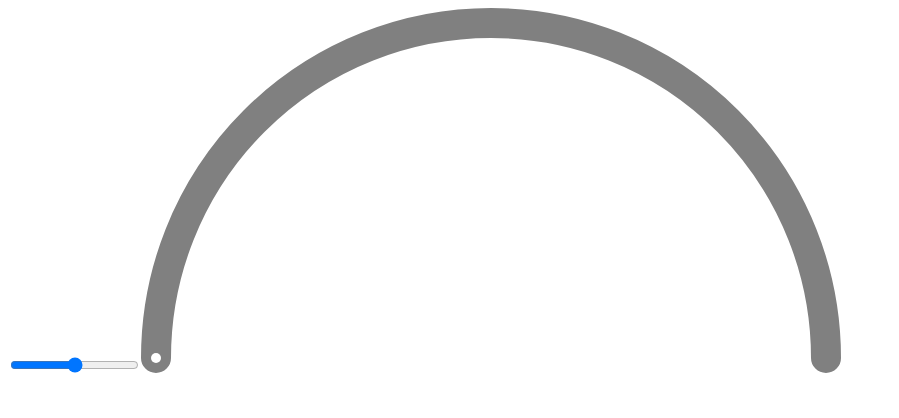
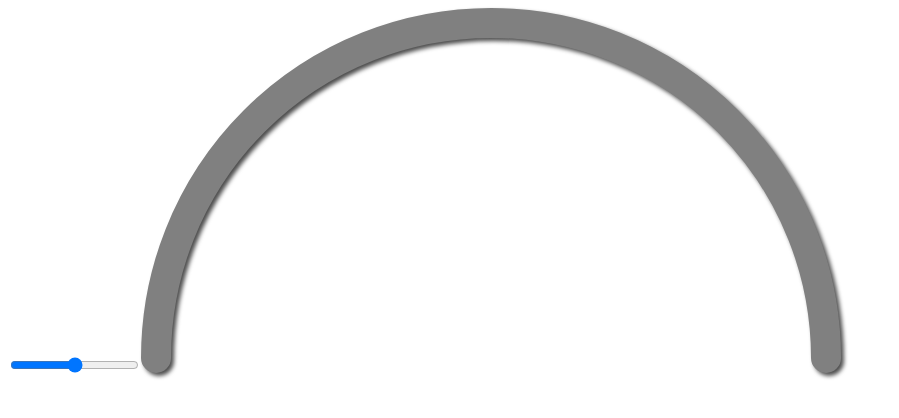
Before and after one commit to danilesky/react-circular-progress, a React app: page / in a window 1280 px wide. Shown: the top 418 px of the page, without its empty margins (0-899 px from the left). Built offline with nearby package versions, Linux system fonts and the light colour scheme; the HTML template or start-up script is replaced by a standard one.

Commit message:
hiden circle property on start and end

```diff
--- a/src/Playground.tsx
+++ b/src/Playground.tsx
@@ -34,9 +34,11 @@ function Playground() {
         circle={{
           radius: 5,
           color: "white",
+          hidable: true,
         }}
         canvasWidth={700}
         percentage={percentage}
+        overflow="visible"
       />
     </>
   );
--- a/src/components/semi-circular-progress-bar.tsx
+++ b/src/components/semi-circular-progress-bar.tsx
@@ -11,6 +11,7 @@ interface CircleProps {
   borderColor?: string;
   borderWidth?: number;
   radius?: number;
+  hidable?: boolean;
 }
 
 interface BackroundBarProps {
@@ -25,6 +26,7 @@ interface SemiCircularProgressBarProps {
   backgroundBar?: BackroundBarProps;
   activeBar?: ActivebarProps;
   circle?: CircleProps;
+  overflow?: "hidden" | "visible";
 }
 
 export function SemiCircularProgressBar({
@@ -34,6 +36,7 @@ export function SemiCircularProgressBar({
   activeBar,
   backgroundBar,
   circle,
+  overflow,
 }: SemiCircularProgressBarProps): ReactElement {
   const strokeWidth = barWidth ?? 30;
   const halfStrokeWidth = strokeWidth / 2;
@@ -73,6 +76,20 @@ export function SemiCircularProgressBar({
   const circleRadius = circle?.radius ?? strokeWidth / 2;
   const circleCoordinates = getCircleCoordinates();
 
+  function isCircleHidden() {
+    if (circle) {
+      if (circle?.hidable) {
+        if (percentage <= 0) {
+          return true;
+        }
+        if (percentage >= 100) {
+          return true;
+        }
+      }
+    }
+    return false;
+  }
+
   function getCircleCoordinates() {
     const angle = (percentage / 100) * 180;
     const radian = (angle * Math.PI) / 180;
@@ -88,7 +105,7 @@ export function SemiCircularProgressBar({
   }
 
   return (
-    <svg width={width} height={height}>
+    <svg width={width} height={height} overflow={overflow}>
       {backgroundBar && (
         <path
           d={`
@@ -101,6 +118,7 @@ export function SemiCircularProgressBar({
             strokeDasharray: `${circumference}`,
             strokeDashoffset: `${percentageToOffset(100)}`,
             strokeWidth: `${strokeWidth}`,
+            filter: "drop-shadow( 3px 3px 2px rgba(0, 0, 0, .7))",
           }}
           fill="none"
         />
@@ -121,7 +139,7 @@ export function SemiCircularProgressBar({
           fill="none"
         />
       )}
-      {circle && (
+      {!isCircleHidden() && (
         <circle
           cx={circleCoordinates.x}
           cy={circleCoordinates.y}
--- a/src/components/semi-circular-progress-clock.tsx
+++ b/src/components/semi-circular-progress-clock.tsx
@@ -22,14 +22,15 @@ interface SemiCircularProgressClockProps {
     };
   };
   canvasWidth: number;
+  overflow?: "hidden" | "visible";
 }
 
 function SemiCircularProgressClock({
   rangeType = "closest",
   percentage,
-
   canvasWidth,
   rectangleOptions,
+  overflow,
 }: SemiCircularProgressClockProps): ReactElement {
   const width = canvasWidth;
   const height = width / 2 + rectangleOptions.height;
@@ -136,7 +137,7 @@ function SemiCircularProgressClock({
   }
 
   return (
-    <svg width={width} height={height}>
+    <svg width={width} height={height} overflow={overflow}>
       {rectangles.map(function (rect, index) {
         return (
           <rect
```
